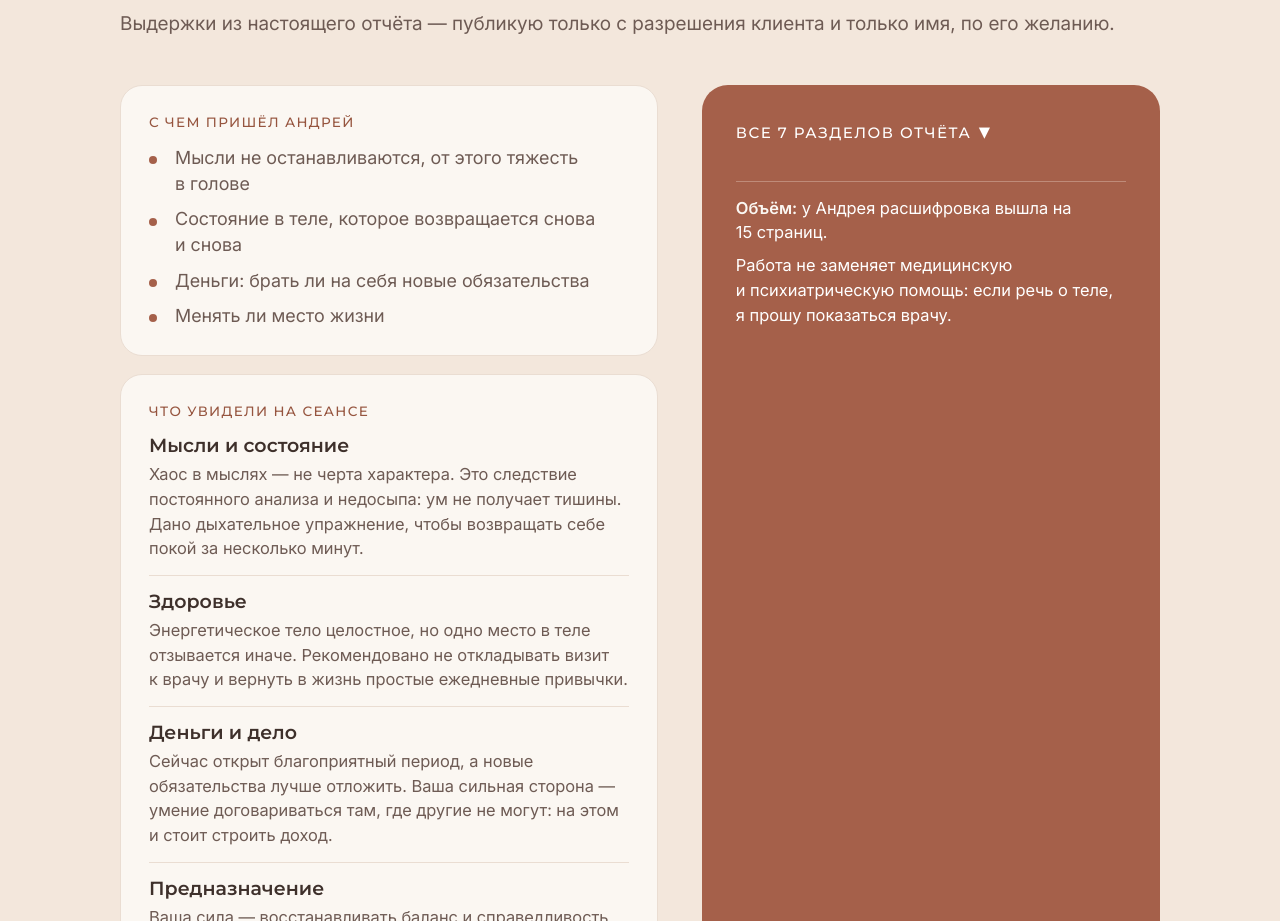
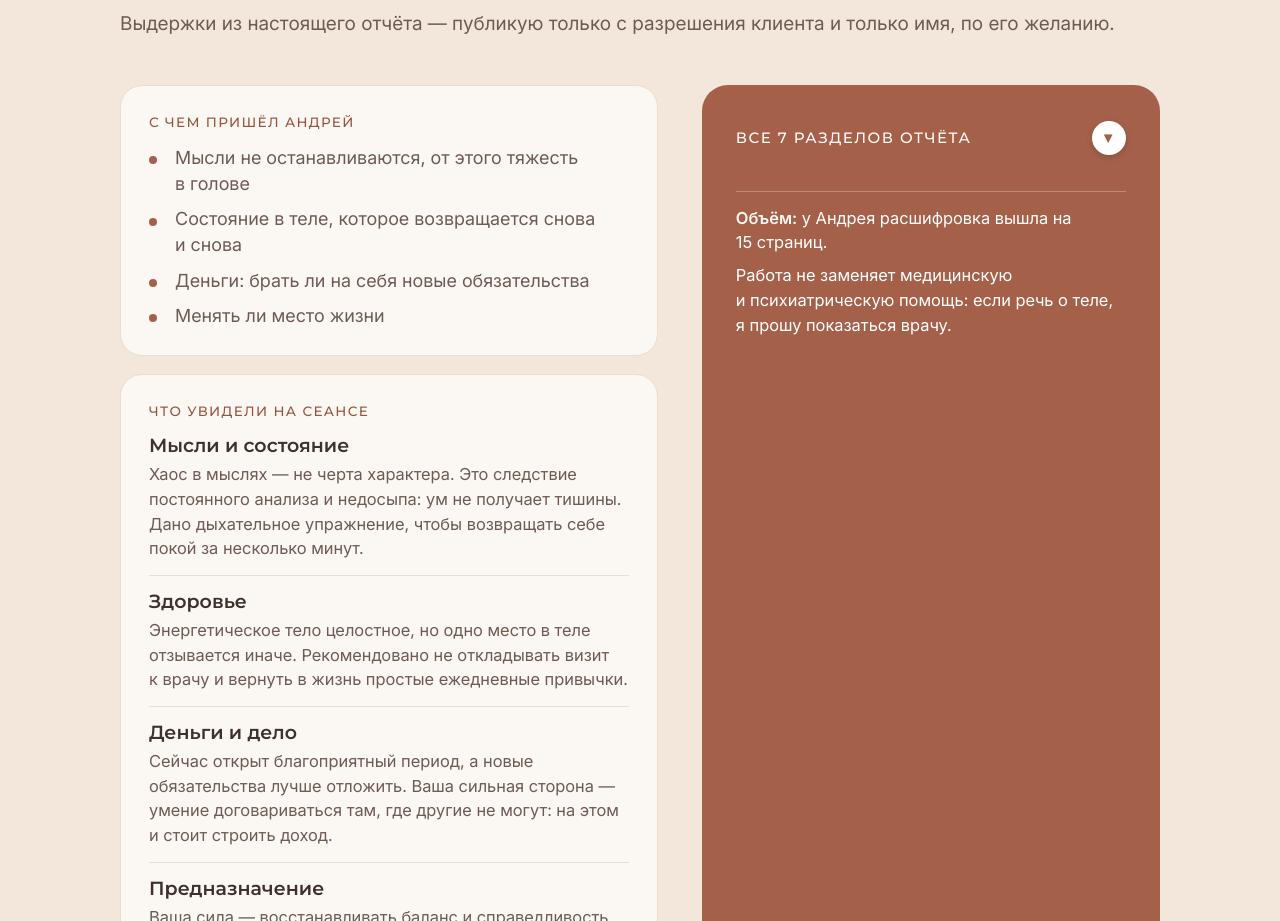
Before and after one commit to emav777/elvira-valeeva, a plain HTML site: page index.html in a window 1280 px wide. Shown: the part 4607-5528 px from the top of the page. Drawn offline with Linux system fonts and the light colour scheme.

Commit message:
v28: крупная стрелка в кружке у «Все 7 разделов отчёта»

```diff
--- a/index.html
+++ b/index.html
@@ -311,7 +311,9 @@ h1{font-size:30px;line-height:1.14;letter-spacing:-.012em;margin-bottom:7px}
 .kadr-obrazec .plashka{background:var(--terra);color:var(--krem);border-radius:22px;padding:20px}
 .kadr-obrazec .plashka .metka{color:#fff}
 .kadr-obrazec .plashka summary.metka{color:#fff;font-size:15px}
-.kadr-obrazec .plashka summary.metka::after{font-size:1.5em;line-height:0;vertical-align:-.08em}
+.kadr-obrazec .plashka summary.metka{display:flex;align-items:center;justify-content:space-between;gap:12px}
+.kadr-obrazec .plashka summary.metka::after{content:"▼";display:inline-grid;place-items:center;flex:none;width:34px;height:34px;border-radius:50%;background:#fff;color:var(--terra);font-size:15px;line-height:1;box-shadow:0 2px 6px rgba(0,0,0,.18)}
+.kadr-obrazec .plashka .razdely[open] summary.metka::after{content:"▲"}
 .kadr-obrazec .plashka ul{list-style:none;display:grid;gap:9px;margin:0;padding:0}
 .kadr-obrazec .plashka li{position:relative;padding-left:22px;font-size:15.5px;line-height:1.45;color:#fff}
 .kadr-obrazec .plashka li::before{content:"";position:absolute;left:0;top:.62em;width:8px;height:8px;border-radius:50%;background:var(--persik-svet)}
```
